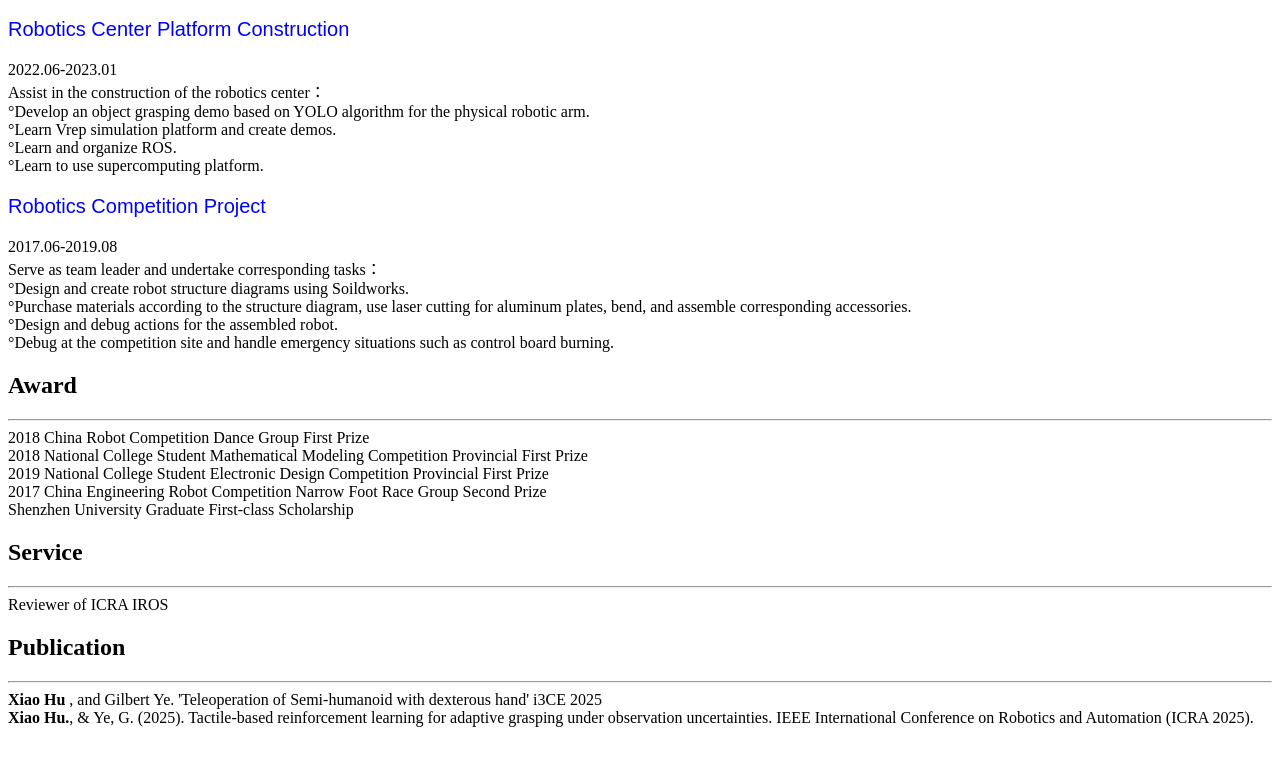
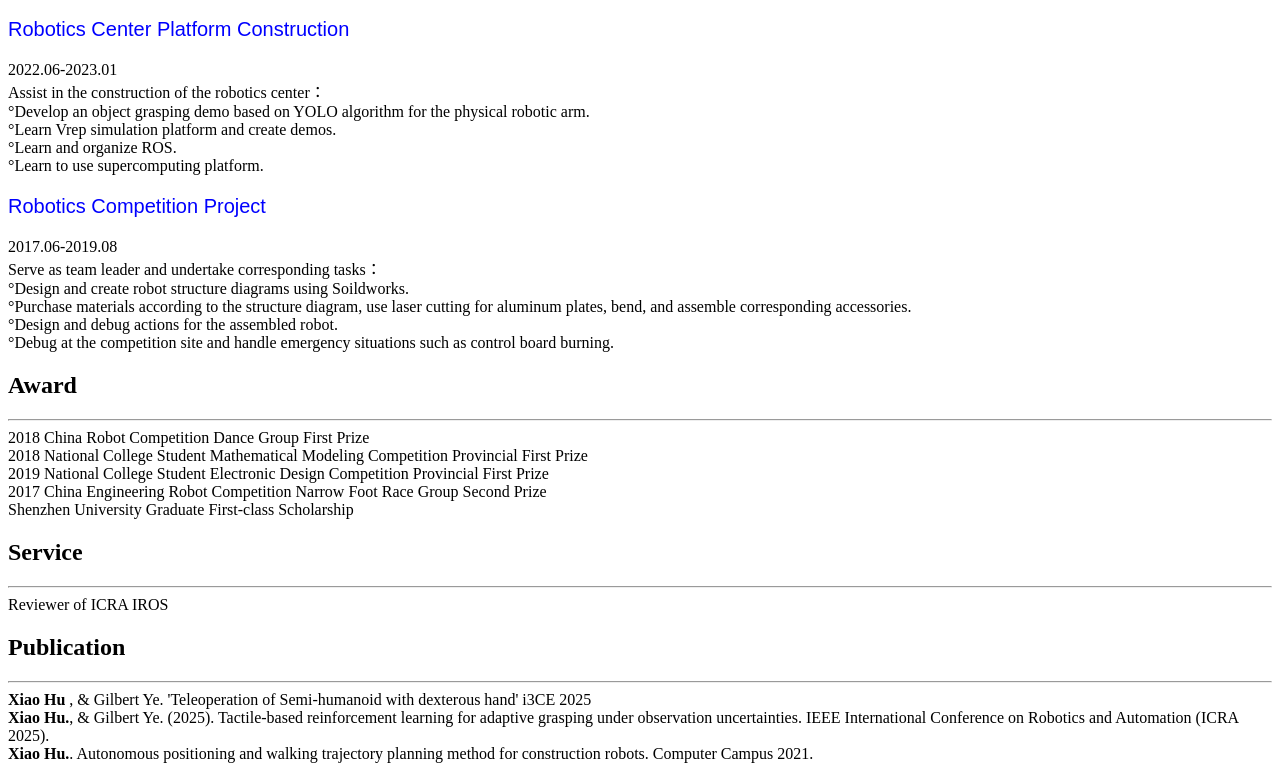
Before and after one commit to Hu-xiao-max/hux_cv_eg, a plain HTML site: page index.html in a window 1280 px wide. Shown: the part 1874-2645 px from the top of the page. Before the commit the page ends 2609 px from the top, so only its background shows below. Drawn offline with Linux system fonts and the light colour scheme.

Commit message:
Update 0329

```diff
--- a/index.html
+++ b/index.html
@@ -183,10 +183,12 @@ Serve as team leader and undertake corresponding tasks：<br>
 <body>
     <h2>Publication</h2>
     <hr>
-    <b>Xiao Hu </b>, and Gilbert Ye. 'Teleoperation of Semi-humanoid
+    <b>Xiao Hu </b>, & Gilbert Ye. 'Teleoperation of Semi-humanoid
     with dexterous hand' i3CE 2025 <br>
-    <b>Xiao Hu.</b>, & Ye, G. (2025). Tactile-based reinforcement learning for adaptive grasping under observation uncertainties.
+    <b>Xiao Hu.</b>, & Gilbert Ye. (2025). Tactile-based reinforcement learning for adaptive grasping under observation uncertainties.
     IEEE International Conference on Robotics and Automation (ICRA 2025).<br>
+    <b>Xiao Hu.</b>. Autonomous positioning and walking trajectory planning method for
+    construction robots. Computer Campus 2021.<br>
 
 
 
```
